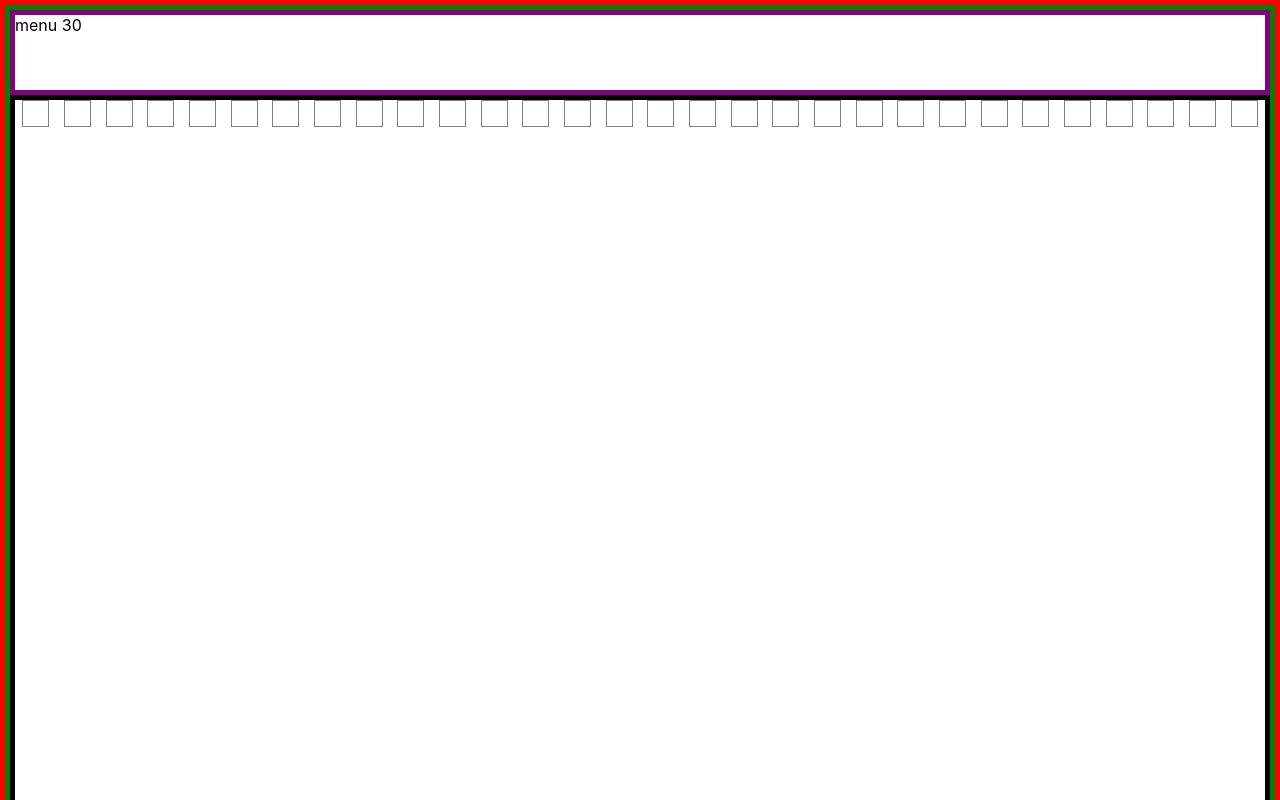
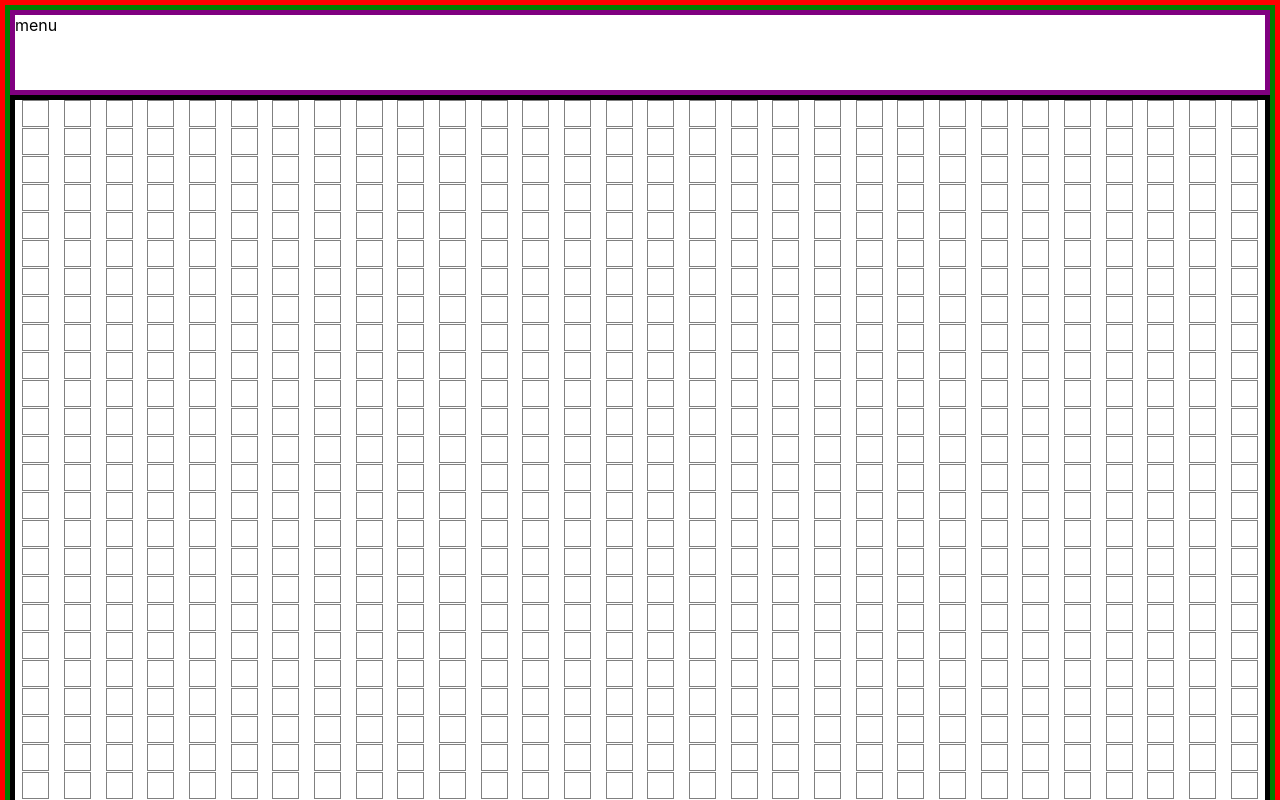
Before and after one commit to mrpiggy97/mypathfinder, a React (Create React App) app in the folder app/: page / in a window 1280 px wide. Shown: the top 800 px of the page. Built offline with nearby package versions, Linux system fonts and the light colour scheme.

Commit message:
getRowsForCanvas is renamed and now returns an array of RowNode objects, RowComponent is replaced in favor of RowNode component

```diff
--- a/app/src/views/PathFinder.tsx
+++ b/app/src/views/PathFinder.tsx
@@ -1,12 +1,17 @@
 import React,{useMemo} from "react";
-import RowComponent,{Row} from "../components/Row";
+import {Row,RowNode} from "../components/Row";
+import RowNodeComponent from "../components/Row";
 
 import "./css/PathFinder.css"
 
-function getRowsForCanvas(canvasSize : number) : Row[]{
+
+// will create rows and for those rows nodes, rows will be stored
+// in the nodes themselves, and then we will return an array
+// off all the nodes created
+function getNodesFromRows(canvasSize : number) : RowNode[]{
     let numberOfRows : number = Math.sqrt(canvasSize)
     let numberOfMembersPerRow : number = Math.sqrt(canvasSize)
-    let rows : Row[] = []
+    let rowNodes : RowNode[] = []
     let currentRow : Row = new Row(0,null,null,0)
     for(let i = 0; i < numberOfRows; i++){
         // if row is beginning then previousRow and nextRow
@@ -15,7 +20,7 @@ function getRowsForCanvas(canvasSize : number) : Row[]{
         if(i === 0){
             let newRow = new Row(i,null,null,numberOfMembersPerRow)
             currentRow = newRow
-            rows.push(newRow)
+            rowNodes.push(...newRow.Nodes)
         }else{
             // every Row after the beginning row will have previousRow
             // the currentRow value(which will be updated with every new Row)
@@ -23,11 +28,11 @@ function getRowsForCanvas(canvasSize : number) : Row[]{
             let newRow = new Row(i,currentRow,null,numberOfMembersPerRow)
             currentRow.NextRow = newRow
             currentRow = newRow
-            rows.push(newRow)
+            rowNodes.push(...newRow.Nodes)
         }
     }
 
-    return rows
+    return rowNodes
 }
 
 type PathFinderProps = {
@@ -35,18 +40,24 @@ type PathFinderProps = {
 }
 
 export default function PathFinder(props : PathFinderProps) : JSX.Element{
-    let rows = useMemo(() => {
-        return getRowsForCanvas(props.CanvasSize)
+    let rowNodes = useMemo(() => {
+        return getNodesFromRows(props.CanvasSize)
     },[props.CanvasSize])
 
     return(
         <div id="canvas">
             <div id="menu">
-                menu {rows.length}
+                menu
             </div>
             <div id="path-finder">
-                {rows.map((row) => {
-                    return <RowComponent row={row} key={row.Id} />
+                {rowNodes.map((node) => {
+                    return <RowNodeComponent
+                    isBeginning={node.isBeginning}
+                    isEnd={node.isEnd}
+                    isVisited={node.isVisited}
+                    rowNode={node}
+                    key={node.kuuid}
+                    />
                 })}
             </div>
         </div>
```
